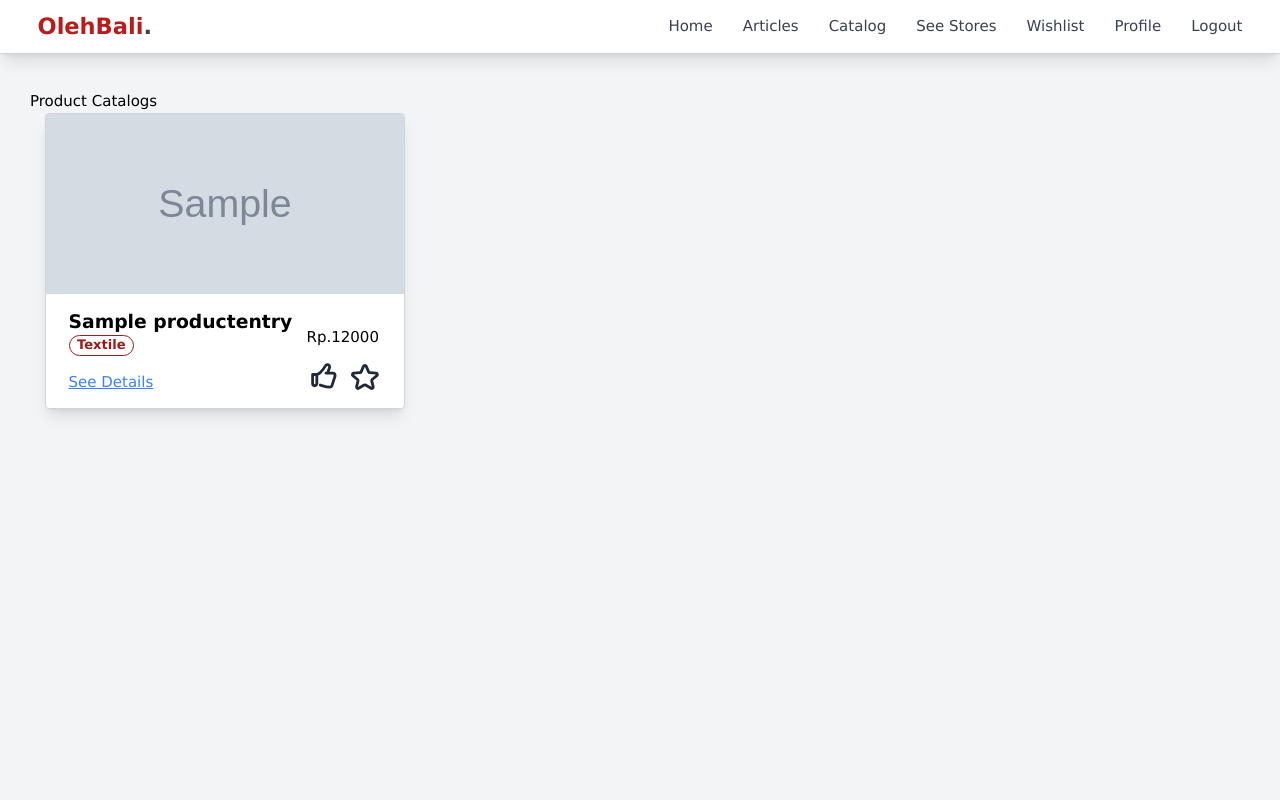
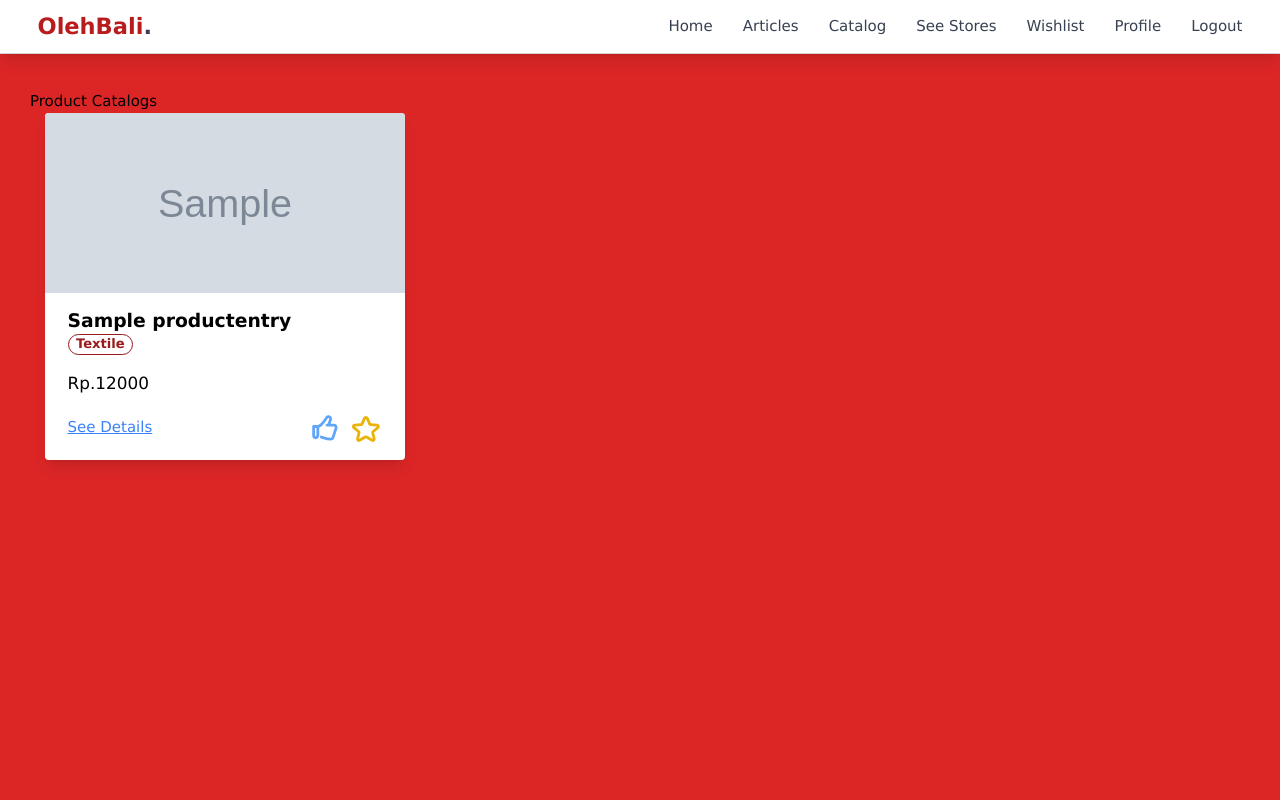
Before and after one commit to B11-PBP-2024/oleh-bali, a Django app: page /catalog/ in a window 1280 px wide. Run offline with Django 5.2, Linux system fonts and the light colour scheme; tables that the repository leaves empty hold one stand-in row (values such as "Sample post"); grey boxes marked "Sample" are stand-in pictures; some libraries are stand-ins or nearby versions.

Commit message:
Add catalog page and product details

```diff
--- a/katalog/models.py
+++ b/katalog/models.py
@@ -5,6 +5,5 @@ from django.http import HttpResponse, HttpResponseRedirect, JsonResponse
 from django.core import serializers
 from django.urls import reverse
 
-def show_catalog(request):
-    return render(request,"catalog.html")
+
 # Create your models here.
--- a/katalog/templates/catalog.html
+++ b/katalog/templates/catalog.html
@@ -4,46 +4,88 @@
 {% endblock meta %}
 {% block content %}
 {% include 'navbar_buyer.html' %}
-<div class="overflow-x-hidden px-4 md:px-8 pb-8 pt-24 min-h-screen bg-gray-100 flex flex-col items-center py-0">
+<div class="overflow-x-hidden px-4 md:px-8 pb-8 pt-24 min-h-screen bg-gray-100 flex flex-col items-center py-0 bg-red-600">
     <p class="self-start text-bold">Product Catalogs</p>
 
-    <div id="product_entry_cards" class="columns-1 sm:columns-2 lg:columns-3 gap-6 space-y-6 w-full px-4">
+    <div id="product_entry_cards" class="columns-1 sm:columns-2 lg:columns-3 gap-6 space-y-6 w-full px-4 h-full">
         {% for product in products %}
-        <div class="max-w-sm rounded overflow-hidden shadow-lg bg-white border border-gray-300 min-h-md max-h-md transition duration-500 hover:scale-110">
+        <div class="max-w-sm rounded overflow-hidden shadow-lg bg-white border-gray-300 flex flex-col h-full">
             <img class="w-full h-48 object-cover" src="{{ product.product_image }}" alt="{{ product.product_name }}">
-            <div class="flex justify-between px-6 py-4 min-h-full">
 
-
-                <div class="flex justify-between" >
-                    <div class="flex flex-col">
-                        <div class="font-bold text-xl">{{ product.product_name }}</div>
-                        <div class="text-lg text-red-800 font-semibold mb-2 border border-red-800 rounded rounded-full px-2 w-max text-sm mb-4">
+            <!-- Konten Produk -->
+            <div class="flex flex-col justify-between flex-grow px-6 py-4">
+                <!-- Nama Produk dan Kategori -->
+                <div>
+                    <div class="font-bold text-xl">{{ product.product_name }}</div>
+                    <div class="text-lg text-red-800 font-semibold mb-2 border border-red-800 rounded-full px-2 w-max text-sm mb-4">
                         {{ product.product_category }}
-                        </div>
-                        <div>
-
-                        </div>
-                        <div class="underline text-blue-500">
-                        See Details
-                        </div>
                     </div>
                 </div>
-                <div class="flex flex-col justify-end align-center gap-3">
-                    <p class="text-bold ">Rp.12000</p>
-                    <div class="flex justify-center align-center gap-2 justify-self-end">
-                        <svg class="w-9 h-9 text-gray-800" aria-hidden="true" xmlns="http://www.w3.org/2000/svg" width="24" height="24" fill="none" viewBox="0 0 24 24">
-                            <path stroke="currentColor" stroke-linecap="round" stroke-linejoin="round" stroke-width="2" d="M7 11c.889-.086 1.416-.543 2.156-1.057a22.323 22.323 0 0 0 3.958-5.084 1.6 1.6 0 0 1 .582-.628 1.549 1.549 0 0 1 1.466-.087c.205.095.388.233.537.406a1.64 1.64 0 0 1 .384 1.279l-1.388 4.114M7 11H4v6.5A1.5 1.5 0 0 0 5.5 19v0A1.5 1.5 0 0 0 7 17.5V11Zm6.5-1h4.915c.286 0 .372.014.626.15.254.135.472.332.637.572a1.874 1.874 0 0 1 .215 1.673l-2.098 6.4C17.538 19.52 17.368 20 16.12 20c-2.303 0-4.79-.943-6.67-1.475"/>
+
+                <!-- See Details Button -->
+                <div class="text-bold text-lg">Rp.12000</div>
+
+                <!-- Bagian Bawah Card dengan Harga dan Ikon -->
+                <div class="flex justify-between items-center mt-4">
+                    <a href="{% url 'katalog:product_details' product.pk %}" class="underline text-blue-500">
+                        See Details
+                    </a>
+                    <div class="flex items-center gap-2">
+                        <!-- Ikon Like dan Star -->
+                        <svg class="w-9 h-9 text-blue-400 cursor-pointer like-icon" aria-hidden="true" xmlns="http://www.w3.org/2000/svg" width="24" height="24" fill="none" viewBox="0 0 24 24">
+                            <path class="like-path" stroke="currentColor" stroke-linecap="round" stroke-linejoin="round" stroke-width="2" d="M7 11c.889-.086 1.416-.543 2.156-1.057a22.323 22.323 0 0 0 3.958-5.084 1.6 1.6 0 0 1 .582-.628 1.549 1.549 0 0 1 1.466-.087c.205.095.388.233.537.406a1.64 1.64 0 0 1 .384 1.279l-1.388 4.114M7 11H4v6.5A1.5 1.5 0 0 0 5.5 19v0A1.5 1.5 0 0 0 7 17.5V11Zm6.5-1h4.915c.286 0 .372.014.626.15.254.135.472.332.637.572a1.874 1.874 0 0 1 .215 1.673l-2.098 6.4C17.538 19.52 17.368 20 16.12 20c-2.303 0-4.79-.943-6.67-1.475"/>
                         </svg>
-                        <svg class="w-9 h-9 text-gray-800" aria-hidden="true" xmlns="http://www.w3.org/2000/svg" width="24" height="24" fill="none" viewBox="0 0 24 24">
-                            <path stroke="currentColor" stroke-width="2" d="M11.083 5.104c.35-.8 1.485-.8 1.834 0l1.752 4.022a1 1 0 0 0 .84.597l4.463.342c.9.069 1.255 1.2.556 1.771l-3.33 2.723a1 1 0 0 0-.337 1.016l1.03 4.119c.214.858-.71 1.552-1.474 1.106l-3.913-2.281a1 1 0 0 0-1.008 0L7.583 20.8c-.764.446-1.688-.248-1.474-1.106l1.03-4.119A1 1 0 0 0 6.8 14.56l-3.33-2.723c-.698-.571-.342-1.702.557-1.771l4.462-.342a1 1 0 0 0 .84-.597l1.753-4.022Z"/>
+                        <svg class="w-9 h-9 text-yellow-500 cursor-pointer star-icon" aria-hidden="true" xmlns="http://www.w3.org/2000/svg" width="24" height="24" fill="none" viewBox="0 0 24 24">
+                            <path class="star-path" stroke="currentColor" stroke-width="2" d="M11.083 5.104c.35-.8 1.485-.8 1.834 0l1.752 4.022a1 1 0 0 0 .84.597l4.463.342c.9.069 1.255 1.2.556 1.771l-3.33 2.723a1 1 0 0 0-.337 1.016l1.03 4.119c.214.858-.71 1.552-1.474 1.106l-3.913-2.281a1 1 0 0 0-1.008 0L7.583 20.8c-.764.446-1.688-.248-1.474-1.106l1.03-4.119A1 1 0 0 0 6.8 14.56l-3.33-2.723c-.698-.571-.342-1.702.557-1.771l4.462-.342a1 1 0 0 0 .84-.597l1.753-4.022Z"/>
                         </svg>
                     </div>
                 </div>
             </div>
         </div>
-
-
         {% endfor %}
     </div>
 </div>
+
+<script>
+    // JavaScript to handle Like and Star click events
+    document.addEventListener('DOMContentLoaded', function() {
+        // Mengambil semua ikon like dan star
+        const likeIcons = document.querySelectorAll('.like-icon');
+        const starIcons = document.querySelectorAll('.star-icon');
+
+        // Event listener for each like icon
+        likeIcons.forEach((likeIcon) => {
+            likeIcon.addEventListener('click', function() {
+                const likePath = this.querySelector('.like-path');
+                if (likePath.getAttribute('d').includes('M7 11')) {
+                    // Change to filled like
+                    likePath.setAttribute('d', 'M15.03 9.684h3.965c.322 0 .64.08.925.232.286.153.532.374.717.645a2.109 2.109 0 0 1 .242 1.883l-2.36 7.201c-.288.814-.48 1.355-1.884 1.355-2.072 0-4.276-.677-6.157-1.256-.472-.145-.924-.284-1.348-.404h-.115V9.478a25.485 25.485 0 0 0 4.238-5.514 1.8 1.8 0 0 1 .901-.83 1.74 1.74 0 0 1 1.21-.048c.396.13.736.397.96.757.225.36.32.788.269 1.211l-1.562 4.63ZM4.177 10H7v8a2 2 0 1 1-4 0v-6.823C3 10.527 3.527 10 4.176 10Z');
+                    likePath.setAttribute('fill', 'currentColor');
+                    likePath.setAttribute('stroke', 'none');
+                    likePath.setAttribute('clip-rule', 'evenodd');
+                } else {
+                    // Change back to outline like
+                    likePath.setAttribute('d', 'M7 11c.889-.086 1.416-.543 2.156-1.057a22.323 22.323 0 0 0 3.958-5.084 1.6 1.6 0 0 1 .582-.628 1.549 1.549 0 0 1 1.466-.087c.205.095.388.233.537.406a1.64 1.64 0 0 1 .384 1.279l-1.388 4.114M7 11H4v6.5A1.5 1.5 0 0 0 5.5 19v0A1.5 1.5 0 0 0 7 17.5V11Zm6.5-1h4.915c.286 0 .372.014.626.15.254.135.472.332.637.572a1.874 1.874 0 0 1 .215 1.673l-2.098 6.4C17.538 19.52 17.368 20 16.12 20c-2.303 0-4.79-.943-6.67-1.475');
+                    likePath.setAttribute('fill', 'none');
+                    likePath.setAttribute('clip-rule', 'none');
+                    likePath.setAttribute('stroke', 'currentColor');
+                }
+            });
+        });
+
+        // Event listener for each star icon
+        starIcons.forEach((starIcon) => {
+            starIcon.addEventListener('click', function() {
+                const starPath = this.querySelector('.star-path');
+                if (starPath.getAttribute('fill') == null || starPath.getAttribute('fill').includes('none')) {
+                    // Change to filled star
+                    starPath.setAttribute('fill', 'currentColor');
+                } else {
+                    // Change back to outline star
+                    starPath.setAttribute('fill', 'none');
+                }
+            });
+        });
+    });
+</script>
 {% endblock content %}
--- a/katalog/urls.py
+++ b/katalog/urls.py
@@ -1,7 +1,10 @@
 from django.urls import path
-from katalog.views import show_catalog
+from katalog.views import show_catalog, get_product_by_id, product_details
 app_name = 'katalog'
 
 urlpatterns = [
     path("",show_catalog,name="show_catalog"),
+    path("json/<uuid:id>",get_product_by_id,name="get_product_by_id"),
+    path("<uuid:id>",product_details,name="product_details"),
+
 ]
--- a/katalog/views.py
+++ b/katalog/views.py
@@ -13,3 +13,12 @@ def show_catalog(request):
         'products':products,
         'user':request.user}
     return render(request,"catalog.html",context)
+
+def get_product_by_id(request,id):
+    product = ProductEntry.objects.get(pk=id)
+    return HttpResponse(serializers.serialize("json", product), content_type="application/json")
+
+def product_details(request, id):
+    product = ProductEntry.objects.get(pk=id)
+    context = {'product':product}
+    return render(request,"product_details.html",context)
```
Also changed, not shown: katalog/templates/product_details.html (added, +23 -0 lines).
